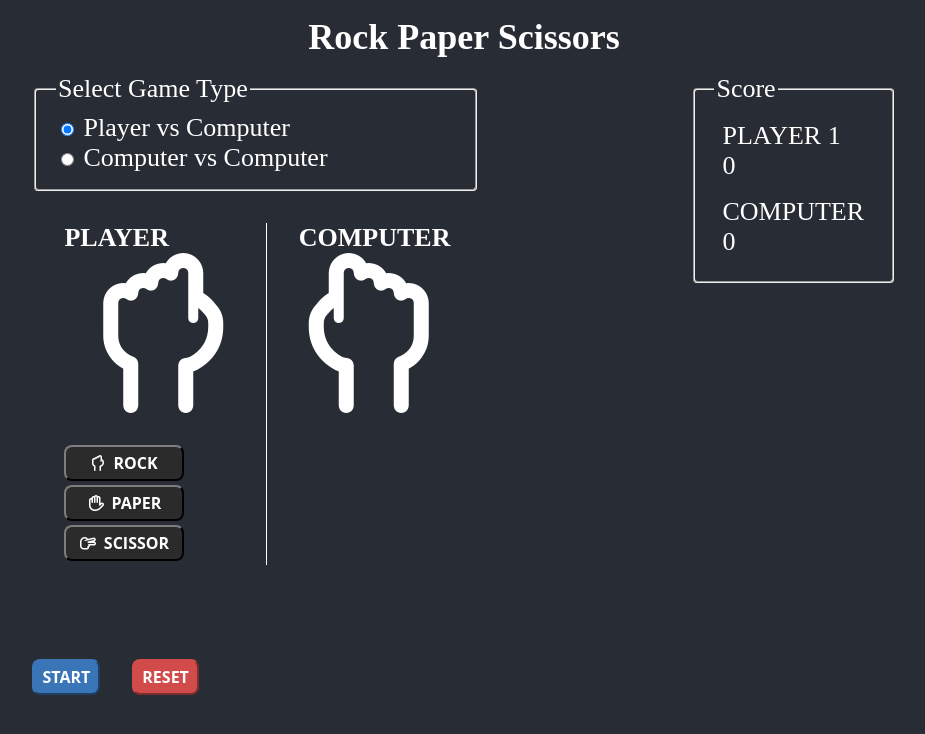
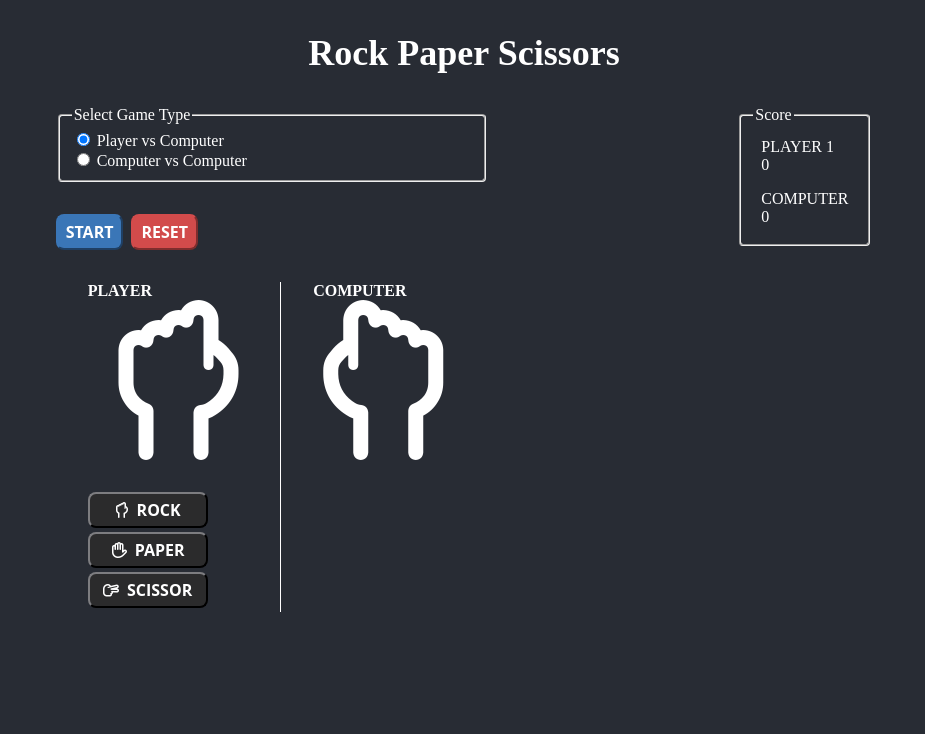
Before and after one commit to NamitYadav/rock-paper-scissors, a React (Create React App) app: page / in a window 1280 px wide. Shown: the top 734 px of the page, without its empty margins (176-1101 px from the left). Built offline with nearby package versions, Linux system fonts and the light colour scheme.

Commit message:
Persist state in browser

```diff
--- a/src/App.css
+++ b/src/App.css
@@ -8,14 +8,14 @@ body {
   display: flex;
   flex-direction: column;
   align-items: center;
-  font-size: calc(10px + 2vmin);
+  font-size: 16px;
   color: white;
 }
 
 .app-header {
   font-size: 36px;
   font-weight: bold;
-  margin: 16px 0;
+  margin: 32px 0;
 }
 
 .app-content {
--- a/src/components/home/home.css
+++ b/src/components/home/home.css
@@ -7,7 +7,6 @@
 
 .player-container {
   display: flex;
-  padding-top: 32px;
   max-width: 450px;
 }
 
@@ -15,6 +14,7 @@
   display: flex;
   flex-direction: column;
   padding: 0 32px;
+  width: 200px;
 }
 
 .player:first-child {
@@ -57,6 +57,10 @@
   transform: scaleX(-1);
 }
 
+.home-button-container {
+  margin: 32px 0;
+}
+
 button {
   padding: 5px 8px;
   border-radius: 8px;
@@ -75,7 +79,7 @@ button {
 .start-button {
   background: #3a76b7;
   border-color: #3a76b7;
-  margin-right: 32px;
+  margin-right: 8px;
 }
 
 .reset-button {
--- a/src/components/home/home.tsx
+++ b/src/components/home/home.tsx
@@ -1,7 +1,12 @@
 import React, { Component } from 'react';
 import { connect } from 'react-redux';
 
-import { incrementPlayerOne, incrementPlayerTwo, resetScore } from '../../store/actions';
+import {
+  incrementPlayerOne,
+  incrementPlayerTwo,
+  resetScore,
+  setGameType,
+} from '../../store/actions';
 import Player from '../player/player';
 import './home.css';
 
@@ -11,6 +16,8 @@ interface Props {
   incrementPlayerOne: any;
   incrementPlayerTwo: any;
   resetScore: any;
+  gameType: string;
+  setGameType: any;
 }
 
 class Home extends Component<Props> {
@@ -18,11 +25,10 @@ class Home extends Component<Props> {
     playerOne: weapons[0],
     playerTwo: weapons[0],
     winner: '',
-    gameType: 'player',
   };
 
   startGame = () => {
-    const { gameType } = this.state;
+    const { gameType } = this.props;
     let counter = 0;
     let gameInterval = setInterval(() => {
       counter++;
@@ -79,15 +85,15 @@ class Home extends Component<Props> {
     resetScore();
   };
 
-  onGameTypeChange = (event: any) => {
-    this.setState({ gameType: event.target.value });
-  };
-
   render() {
-    const { playerOne, playerTwo, winner, gameType } = this.state;
+    const { gameType, setGameType } = this.props;
+    const { playerOne, playerTwo, winner } = this.state;
     return (
       <div className='game-container'>
-        <div onChange={this.onGameTypeChange}>
+        <div
+          onChange={(event: any) => {
+            setGameType(event.target.value);
+          }}>
           <fieldset className='radio-group'>
             <legend>Select Game Type</legend>
             <span>
@@ -98,6 +104,14 @@ class Home extends Component<Props> {
               <input type='radio' value='computer' name='game-type' /> Computer vs Computer
             </span>
           </fieldset>
+        </div>
+        <div className='home-button-container'>
+          <button type='button' className='start-button' onClick={this.startGame}>
+            START
+          </button>
+          <button type='button' className='reset-button' onClick={this.resetGame}>
+            RESET
+          </button>
         </div>
         <div className='player-container'>
           <div className='player'>
@@ -125,19 +139,15 @@ class Home extends Component<Props> {
           </div>
         </div>
         <div className='winner'>{winner || ''}</div>
-        <div className='home-button-container'>
-          <button type='button' className='start-button' onClick={this.startGame}>
-            START
-          </button>
-          <button type='button' className='reset-button' onClick={this.resetGame}>
-            RESET
-          </button>
-        </div>
       </div>
     );
   }
 }
 
-const mapDispatchToProps = { incrementPlayerOne, incrementPlayerTwo, resetScore };
+const mapStateToProps = (state: any) => {
+  return { gameType: state.gameType };
+};
 
-export default connect(null, mapDispatchToProps)(Home);
+const mapDispatchToProps = { incrementPlayerOne, incrementPlayerTwo, resetScore, setGameType };
+
+export default connect(mapStateToProps, mapDispatchToProps)(Home);
--- a/src/index.tsx
+++ b/src/index.tsx
@@ -7,8 +7,14 @@ import './index.css';
 import App from './App';
 import * as serviceWorker from './serviceWorker';
 import rootReducer from './store/reducer';
+import { loadState, saveState } from './localStorage';
 
-const store = createStore(rootReducer);
+const persistedState = loadState();
+const store = createStore(rootReducer, persistedState);
+
+store.subscribe(() => {
+  saveState(store.getState());
+});
 
 ReactDOM.render(
   <React.StrictMode>
--- /dev/null
+++ b/src/localStorage.js
@@ -0,0 +1,18 @@
+export const loadState = () => {
+  try {
+    const serializedState = localStorage.getItem('state');
+    if (!serializedState) {
+      return undefined;
+    }
+    return JSON.parse(serializedState);
+  } catch (err) {
+    return undefined;
+  }
+};
+
+export const saveState = (state) => {
+  try {
+    const serializedState = JSON.stringify(state);
+    localStorage.setItem('state', serializedState);
+  } catch (err) {}
+};
--- a/src/store/actions.ts
+++ b/src/store/actions.ts
@@ -11,3 +11,8 @@ export const incrementPlayerTwo = () => ({
 export const resetScore = () => ({
   type: ACTIONS.SCORE.RESET,
 });
+
+export const setGameType = (gameType: string) => ({
+  type: ACTIONS.GAME_TYPE,
+  gameType,
+});
--- a/src/store/constants.ts
+++ b/src/store/constants.ts
@@ -6,6 +6,7 @@ const ACTIONS = {
     },
     RESET: 'Actions.Score.Reset',
   },
+  GAME_TYPE: 'Actions.GameType',
 };
 
 export default ACTIONS;
--- a/src/store/reducer.ts
+++ b/src/store/reducer.ts
@@ -3,6 +3,7 @@ import ACTIONS from './constants';
 const initialState = () => ({
   playerOne: 0,
   playerTwo: 0,
+  gameType: 'player',
 });
 
 const rootReducer = (state = initialState(), action: any) => {
@@ -17,6 +18,8 @@ const rootReducer = (state = initialState(), action: any) => {
         playerOne: 0,
         playerTwo: 0,
       };
+    case ACTIONS.GAME_TYPE:
+      return { ...state, gameType: action.gameType };
     default:
       return state;
   }
```
